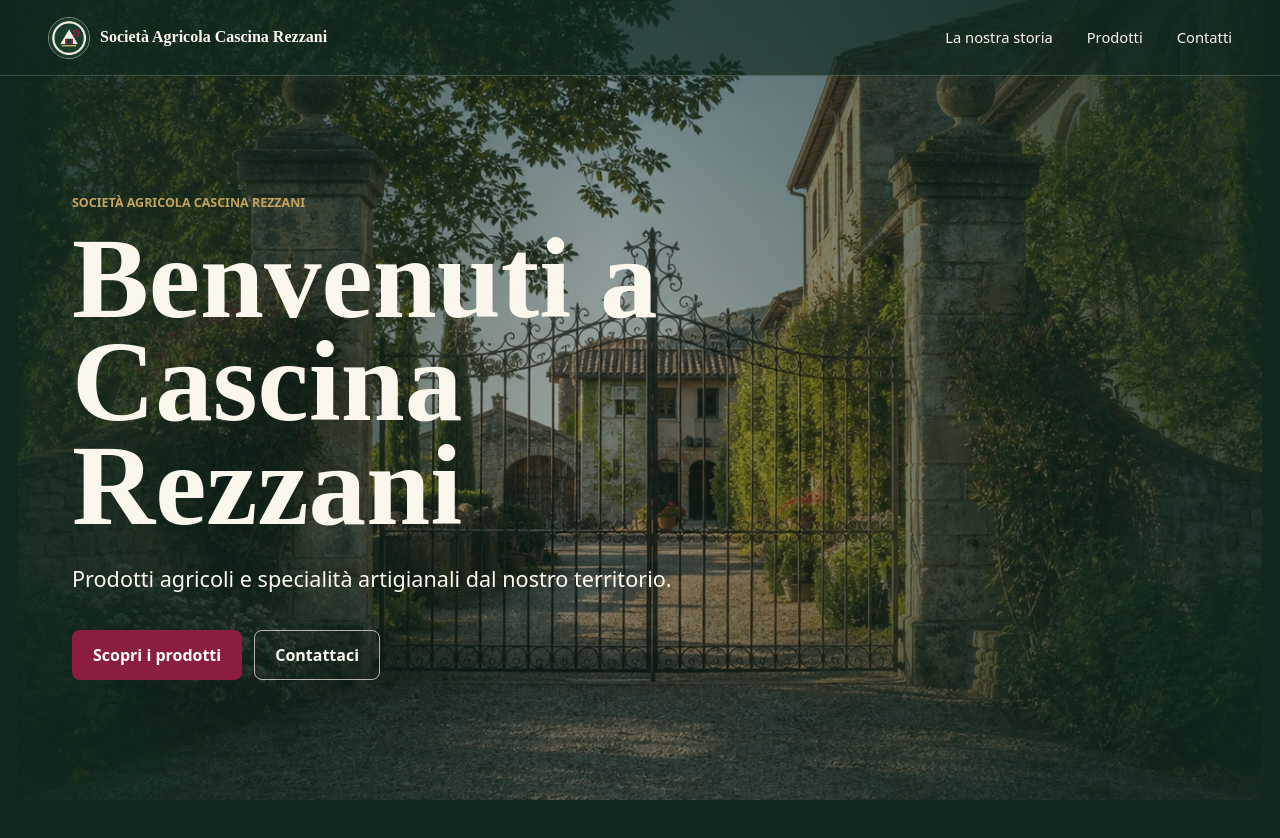
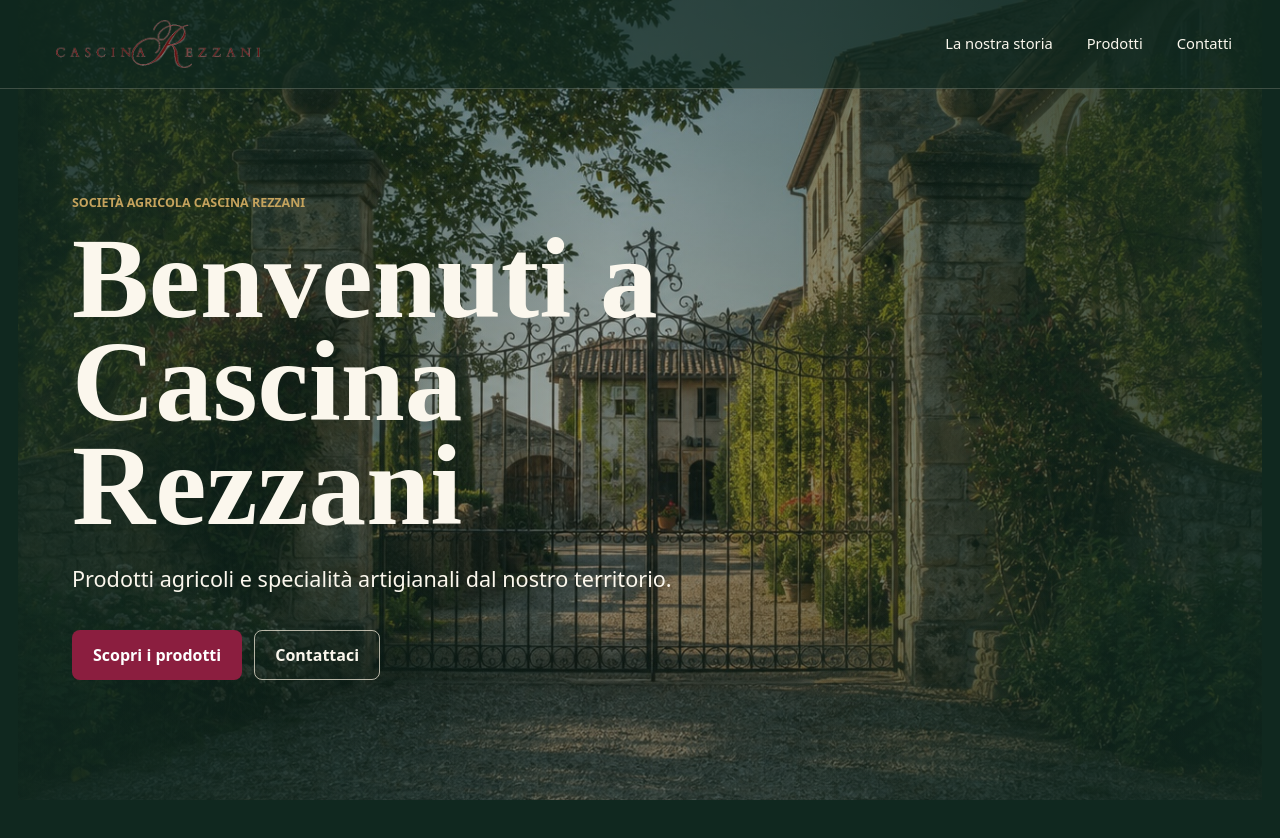
Before and after one commit to caravaggipaolo1-max/cascina-rezzani, a Next.js app: page / in a window 1280 px wide. Shown: the top 838 px of the page. Built offline with nearby package versions, Linux system fonts and the light colour scheme; no server answers.

Commit message:
Aggiornamento logo e stile sito

```diff
--- a/src/components/Header.tsx
+++ b/src/components/Header.tsx
@@ -10,13 +10,13 @@
     <header className={compact ? "site-header compact" : "site-header"}>
       <Link className="brand" href="/" aria-label="Torna alla home">
         <Image
-          src="/images/logos/logo-placeholder.png"
-          width={42}
-          height={42}
+          className="brand-logo"
+          src="/images/logos/cascina-rezzani-logo.png"
+          width={972}
+          height={264}
           alt=""
           priority
         />
-        <span>Società Agricola Cascina Rezzani</span>
       </Link>
       <nav className="site-nav" aria-label="Navigazione principale">
         <a href="/#storia">La nostra storia</a>
--- a/src/styles/globals.css
+++ b/src/styles/globals.css
@@ -87,21 +87,13 @@
 .brand {
   align-items: center;
   display: inline-flex;
-  gap: 10px;
   min-width: 0;
 }
 
-.brand img {
-  border: 1px solid rgba(244, 236, 220, 0.5);
-  border-radius: 50%;
+.brand-logo {
   flex: 0 0 auto;
-}
-
-.brand span {
-  font-size: clamp(0.88rem, 2.8vw, 1rem);
-  font-weight: 700;
-  line-height: 1.15;
-  max-width: 260px;
+  height: auto;
+  width: clamp(154px, 24vw, 220px);
 }
 
 .site-nav {
```
Also changed, not shown: public/images/logos/cascina-rezzani-logo.png (added), 1 other file (tests, documents, lock files or other folders).
